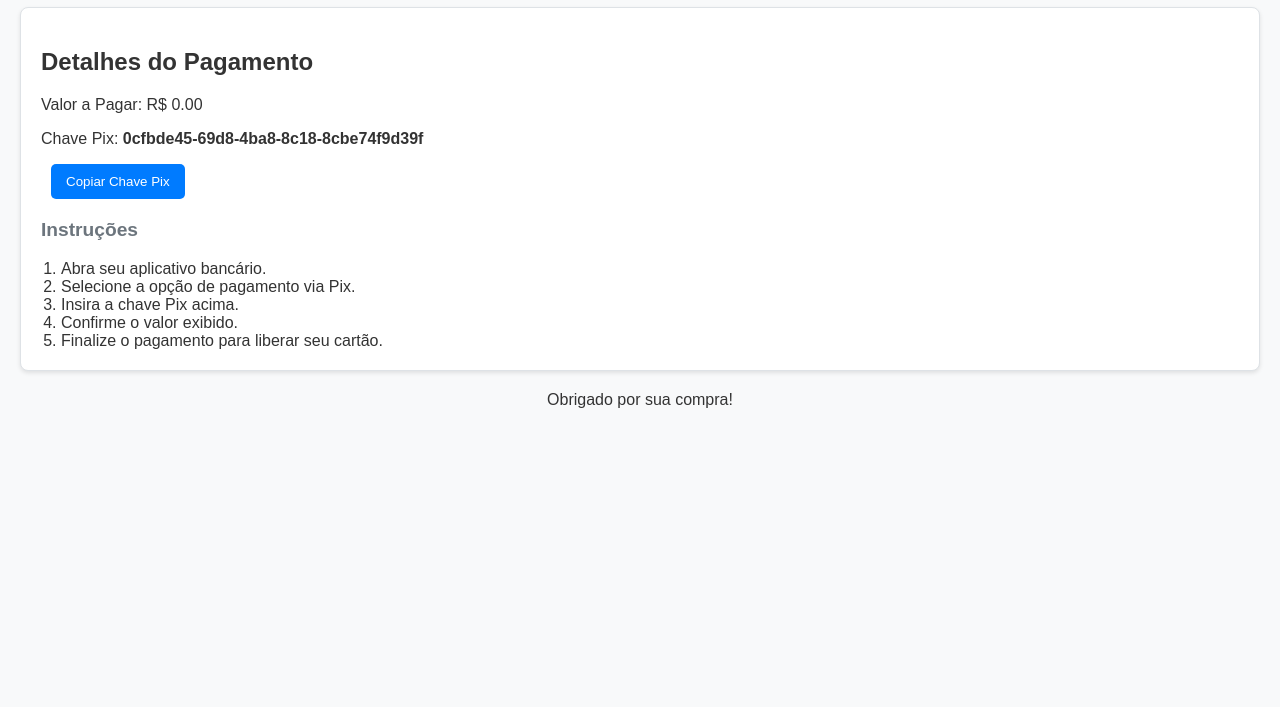
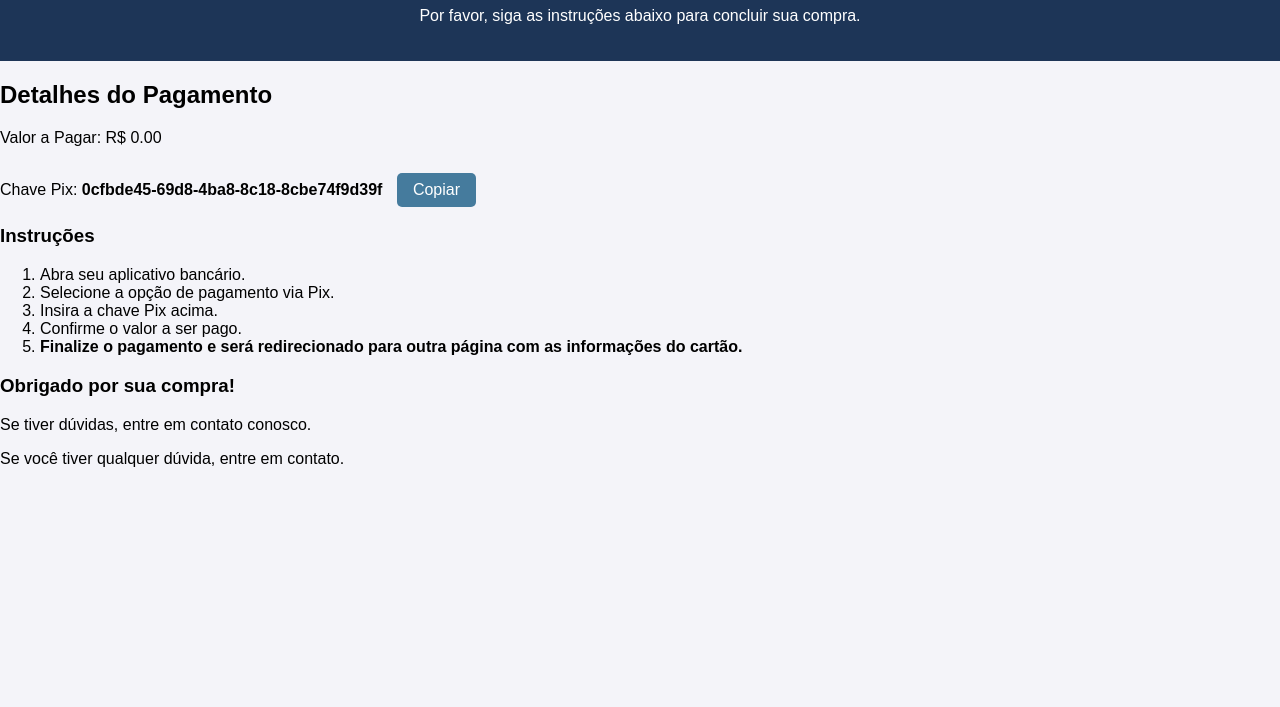
Before and after one commit to ASTROSANZ/Exometacards, a website: page public/confirmation.html in a window 1280 px wide. Shown: the part 93-800 px from the top of the page. Drawn offline with Linux system fonts and the light colour scheme.

Commit message:
Update confirmation.html

```diff
--- a/public/confirmation.html
+++ b/public/confirmation.html
@@ -3,20 +3,20 @@
 <head>
     <meta charset="UTF-8">
     <meta name="viewport" content="width=device-width, initial-scale=1.0">
-    <title>Confirmação de Pagamento</title>
-    <link rel="stylesheet" href="confirmation.css">
+    <title>Pagar com Pix</title>
+    <link rel="stylesheet" href="style.css">
 </head>
 <body>
     <header>
-        <h1>Pagamento com Pix</h1>
+        <h1>Pagar com Pix</h1>
+        <p>Por favor, siga as instruções abaixo para concluir sua compra.</p>
     </header>
 
-    <main>
     <section class="payment-info">
         <h2>Detalhes do Pagamento</h2>
-            <p>Valor a Pagar: R$ <span id="valor-cartao">0.00</span></p>
-            <p>Chave Pix: <strong id="pix-key">0cfbde45-69d8-4ba8-8c18-8cbe74f9d39f</strong></p>
-            <button onclick="copiarChavePix()">Copiar Chave Pix</button>
+        <p>Valor a Pagar: R$ <span id="valor-cartao"></span></p>
+        <p>Chave Pix: <strong id="pix-key">0cfbde45-69d8-4ba8-8c18-8cbe74f9d39f</strong>
+        <button onclick="copiarChavePix()">Copiar</button></p>
 
         <div class="instructions">
             <h3>Instruções</h3>
@@ -24,30 +24,34 @@
                 <li>Abra seu aplicativo bancário.</li>
                 <li>Selecione a opção de pagamento via Pix.</li>
                 <li>Insira a chave Pix acima.</li>
-                    <li>Confirme o valor exibido.</li>
-                    <li>Finalize o pagamento para liberar seu cartão.</li>
+                <li>Confirme o valor a ser pago.</li>
+                <li><b>Finalize o pagamento e será redirecionado para outra página com as informações do cartão.</b></li>
             </ol>
         </div>
+
+        <div class="thank-you">
+            <h3>Obrigado por sua compra!</h3>
+            <p>Se tiver dúvidas, entre em contato conosco.</p>
+        </div>
     </section>
-    </main>
 
     <footer>
-        <p>Obrigado por sua compra!</p>
+        <p>Se você tiver qualquer dúvida, entre em contato.</p>
     </footer>
 
     <script>
-        // Obtém o valor do cartão da URL
+        // Obtém o valor do cartão a partir da URL
         const params = new URLSearchParams(window.location.search);
-        const cardValue = params.get("value");
+        const valorCartao = params.get("value");
 
-        // Exibe o valor na página
-        document.getElementById("valor-cartao").textContent = cardValue || "0.00";
+        // Exibe o valor do cartão na página
+        document.getElementById("valor-cartao").textContent = valorCartao || "0.00";
 
         // Função para copiar a chave Pix
         function copiarChavePix() {
-            const chave = document.getElementById("pix-key").textContent;
-            navigator.clipboard.writeText(chave).then(() => {
-                alert("Chave Pix copiada!");
+            const chavePix = document.getElementById("pix-key").textContent;
+            navigator.clipboard.writeText(chavePix).then(() => {
+                alert("Chave Pix copiada para a área de transferência!");
             });
         }
     </script>
```
Lines whose indentation alone changed are shown as unchanged.
